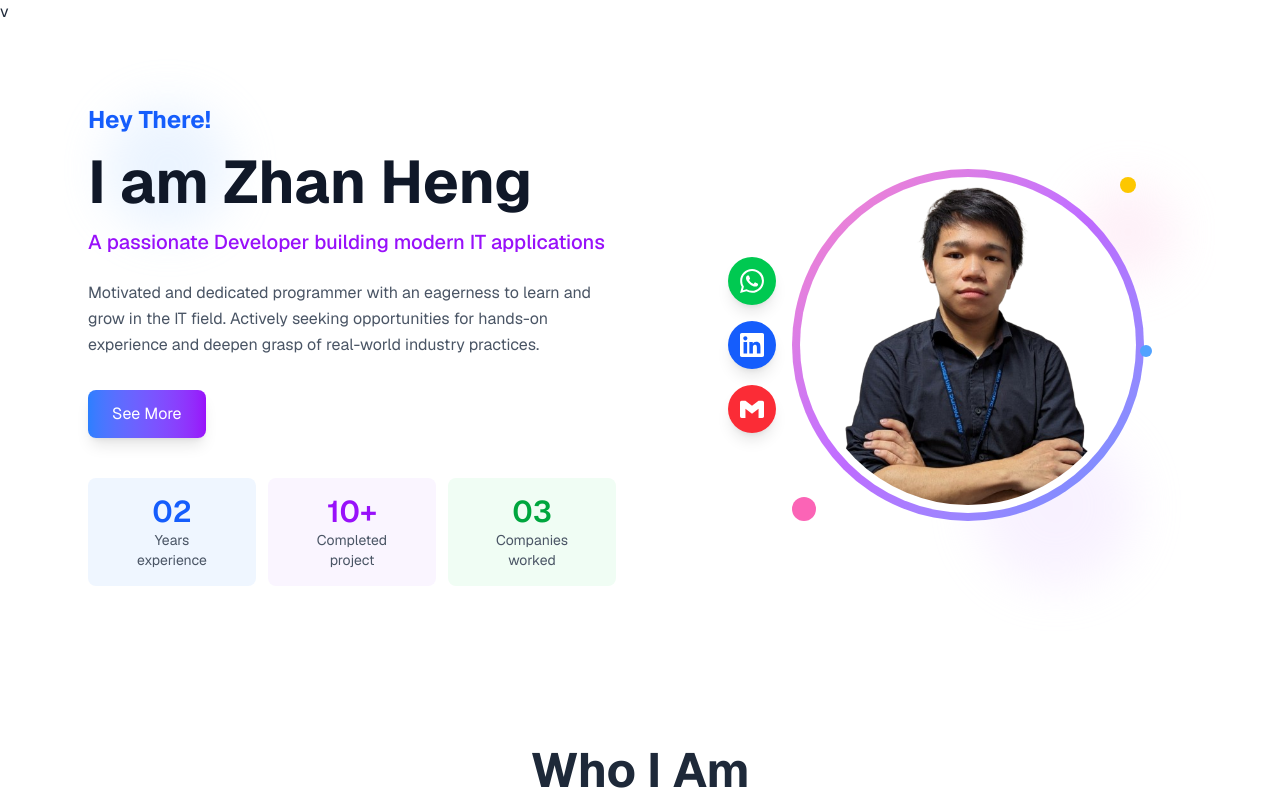
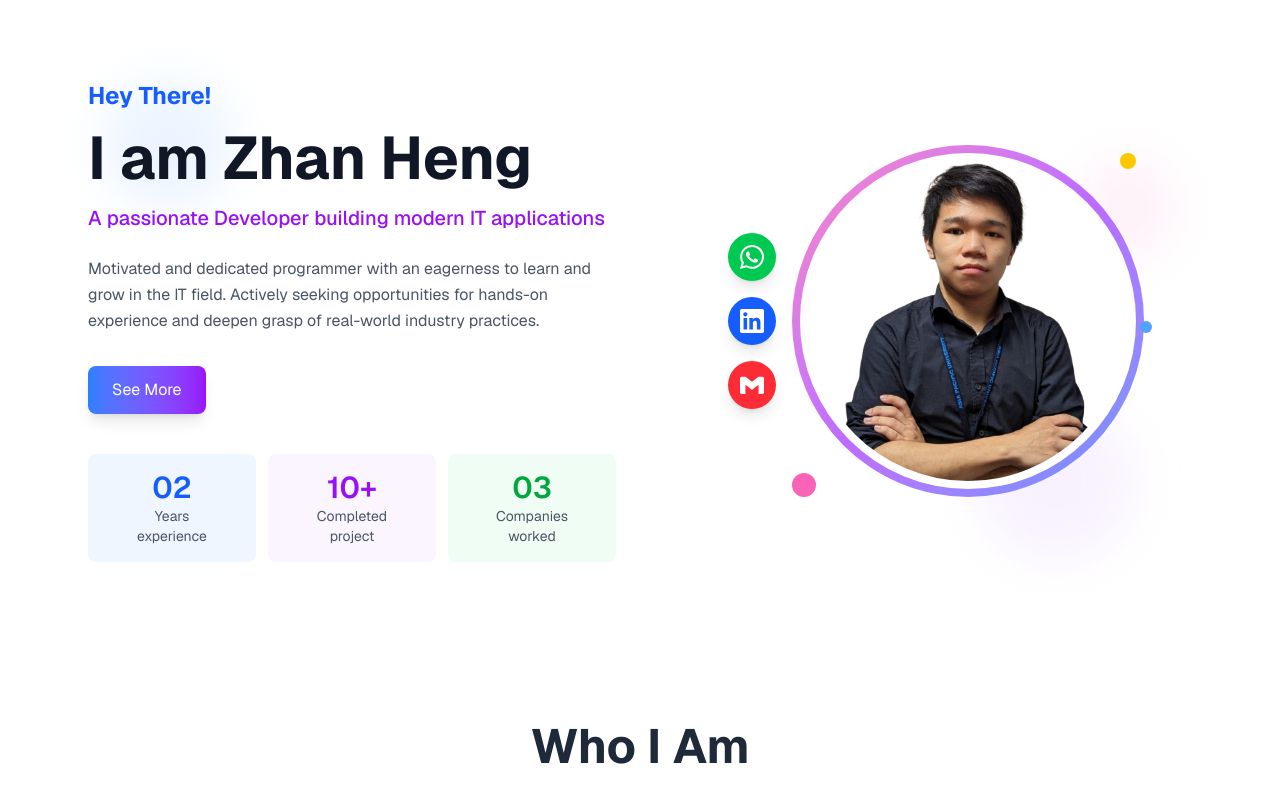
Before and after one commit to Zhtp0912/ZHPortfolio, a Next.js app: page /ZHPortfolio/ in a window 1280 px wide. Shown: the top 798 px of the page. Built offline with nearby package versions, Linux system fonts and the light colour scheme.

Commit message:
Update page.tsx

```diff
--- a/src/app/page.tsx
+++ b/src/app/page.tsx
@@ -10,7 +10,7 @@ import Footer from "./components/sections/Footer";
 
 export default function HomePage() {
   return (
-    <main className="font-sans bg-white text-gray-800">v
+    <main className="font-sans bg-white text-gray-800">
       <Hero />
       <Ecv />
       <Skills />
```
